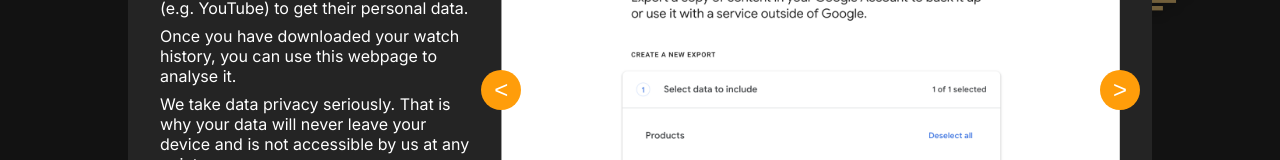
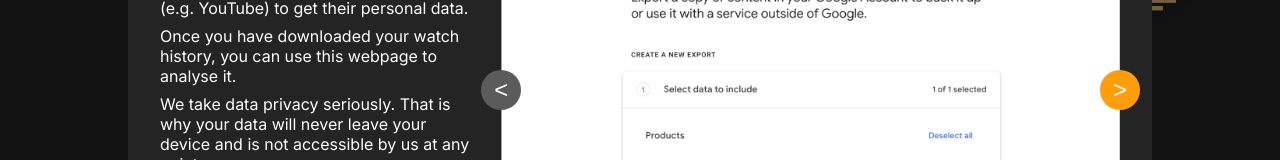
Before and after one commit to leosch1/youtube-path, a Next.js app: page / in a window 1280 px wide. Both pictures are taken after a click on the button "Use your own data". Shown: the part 279-439 px from the top of the page. Built offline with nearby package versions, Linux system fonts and the light colour scheme.

Commit message:
make modal button colors different

```diff
--- a/components/OwnDataModal.module.css
+++ b/components/OwnDataModal.module.css
@@ -107,7 +107,6 @@
     position: absolute;
     top: 50%;
     transform: translateY(-50%);
-    background: var(--primary-action-color);
     border: none;
     font-size: 1.5em;
     cursor: pointer;
@@ -119,10 +118,12 @@
 
 .carouselButton.prev {
     left: -20px;
+    background-color: var(--secondary-background-color);
 }
 
 .carouselButton.next {
     right: -20px;
+    background: var(--primary-action-color);
 }
 
 .content img {
```
